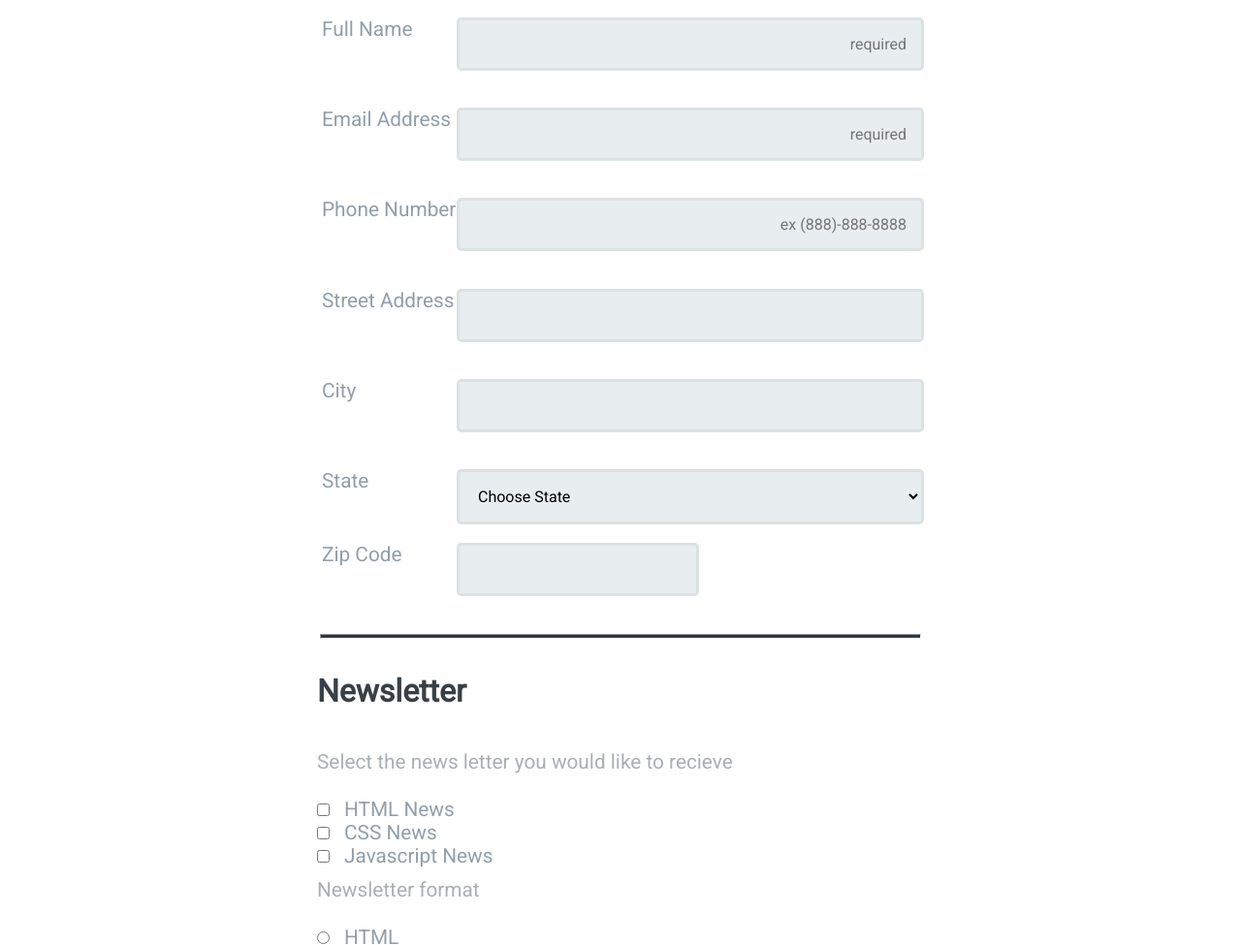
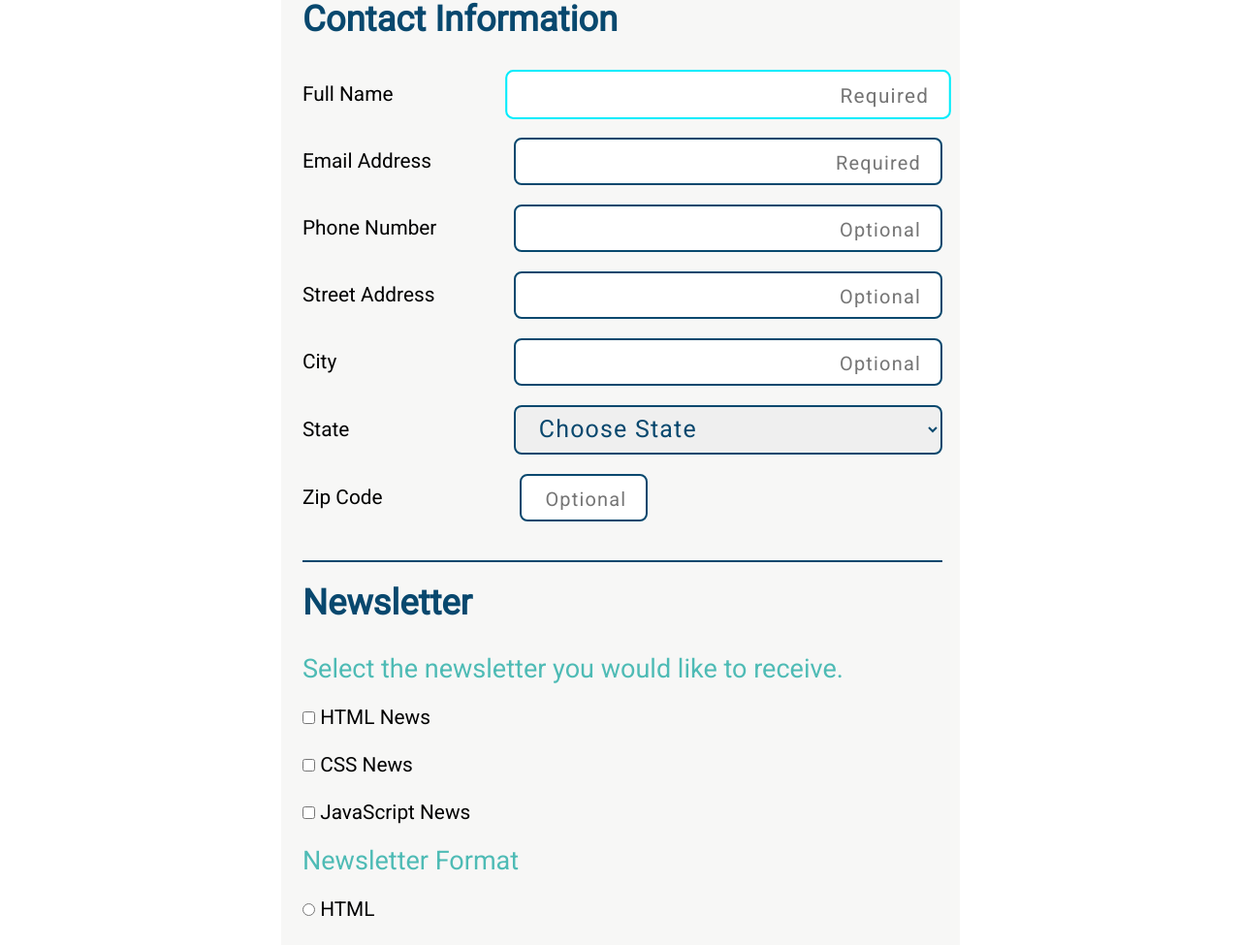
Before and after one commit to johannesviha/TTH-TD-P3, a plain HTML site: page index.html in a window 1280 px wide. Shown: the part 341-1316 px from the top of the page at 97% size. Drawn offline with Linux system fonts and the light colour scheme.

Commit message:
techdegree project 3
started from scratch with the right elements that needed work ;)

```diff
--- a/css/styles.css
+++ b/css/styles.css
@@ -1,250 +1,199 @@
-*, *:before, *:after {
-  -moz-box-sizing: border-box;
-  -webkit-box-sizing: border-box;
+* {
   box-sizing: border-box;
+  font-family: 'Roboto', sans-serif;
 }
 
-body {
-  font-family: 'Roboto', sans-serif;
-  color: #384047;
+html{
   padding: 0;
   margin: 0;
 }
 
-form {
-  max-width: 500px;
-  margin: 10px auto;
-  padding: 0;
-  background: white;
-  border-radius: 8px;
-  border: none;
-  padding-top: 0;
+body{
+  min-width: 100%;
+}
+
+/* flex */
+
+.container{
+  display: flex;
+  flex-direction: row;
+  justify-content: center;
+  color: white;
+  min-width: 100%;
+  background-color: #053857;
+}
+
+.form-container{
+  max-width: 700px;
   display: flex;
   flex-direction: column;
-  margin-top: 0;
+  flex-wrap: wrap;
+  margin: 40px auto;
+  padding: 0 20px;
+  background-color: rgb(247, 247, 246);
 }
 
-fieldset {
-  border-style: none;
+.form-item{
+  min-width: 100%;
 }
 
-form label {
-  color: rgb(146, 158, 170);
+.field-container{
+  max-width: 100%;
+  display: flex;
+  flex-direction: row;
+  flex-wrap: wrap;
+  padding: 12px 0px;
+  border: none;
   font-size: 1.3em;
+  margin-bottom: 20px;
 }
 
-legend {
-  margin-bottom: 0;
-}
-
-/*-------- Class styles ---------*/
-.form-h1 {
-  text-align: center;
-  height: 90px;
-  width: 100vw;
-  background-color: rgb(45, 57, 69);
-  color: white;
-  padding: 1em 0;
-  font-size: 1.5em;
-  margin: 0;
-  text-transform: uppercase;
-}
-
-h2 {
-  font-size: 2em;
-}
-
-.signUp-title {
-  text-align: center;
-  font-size: 2em;
-  letter-spacing: 1px;
+.field-item{
+  min-width: 100%;
+  margin-top: 10px;
   margin-bottom: 10px;
 }
 
-.signUp-info {
-  color: rgb(45, 57, 69);
-  font-size: 1.2em;
+/* form */
+
+form h1{
   text-align: center;
-  width: 95%;
-  margin: auto;
-  margin-bottom: 2em;
-  color: rgb(170, 175, 180);
-  font-size: 1.3em;
+  color: #08486e;
 }
 
-.hrTop-1 {
-  height: 8px;
-  background-color: rgb(45, 57, 69);
-  width: 95%;
-  margin-bottom: -4px;
+h1 + p {
+  text-align: center;
+  color: #555555;
+  font-size: 1.3em;
+  margin-top: 0px;
+  padding: 6px 40px 30px;
 }
 
-.hrTop-2 {
-  height: 3px;
-  background-color: rgb(45, 57, 69);
-  width: 95%;
+.border{
+  width: 100%;
+  height: 12px;
+  border-top: 6px solid #08486e;
+  border-bottom: 2px solid #08486e;
+  margin-bottom: 20px;
 }
 
-.contact-header {
-  padding-left: .2em;
+.bottom-border{
+  padding-bottom: 30px;
+  border-bottom: 2px solid #08486e;
 }
 
-.hrBottom {
-  height: 3px;
-  background-color: rgb(45, 57, 69);
-  width: 95%;
+legend{
+  font-size: 1.75em;
+  font-weight: bold;
+  color: #08486e;
 }
 
-.newLetter-heading {
-  padding-left: .2em;
+input, select{
+  font-size: 1.2em;
+  padding: 8px 20px;
+  margin: 8px 0;
+  color: #08486e;
+  border: 2px solid #08486e;
+  border-radius: 8px;
+  letter-spacing: 1.2px;
 }
 
-.label_textArea {
-  margin-top: 20px;
-  margin-bottom: 10px;
-  padding-right: 1em;
-  margin-left: -.5em;
-  color: rgb(45, 57, 69);
-  font-size: 1.2em;
-  width: 95%;
-  color: rgb(170, 175, 180);
+input::placeholder{
+  text-align: right;
+  font-size: .8em
 }
 
-button {
-  padding: 15px 39px 18px 15px;
-  color: #fff;
-  background-color: rgb(78, 187, 181);
-  font-size: 1.5em;
-  text-align: center;
-  border-radius: 5px;
-  width: 95%;
-  border: none;
-  font-weight: 600;
-  margin-top: 10px;
+fieldset:hover{
+  background-color: rgba(224, 244, 255, 0.5);
 }
 
-.copyright {
-  text-align: center;
-  color: rgb(170, 175, 180);
-  font-size: 1.3em;
-  font-style: italic;
+label:hover, label:focus{
+  font-size: 1.2em;
+  transition: font-size 1s;
+  cursor: pointer;
 }
 
-/* Form Fields -------------------- */
-.contact input,
-.contact textarea,
-#state {
-  font-size: 1em;
-  color: black;
-  font-weight: 300;
-  width: 95%;
-  border: none;
-  height: auto;
-  padding: 15px;
-  outline: 0;
-  margin-bottom: 1.2em;
-  border-radius: .3em;
-  border: 3px solid rgba(0, 0, 0, 0.05);
-  background-color: #e8eeef;
+input[type="text"]:hover, input[type="text"]:focus, input[type="email"]:hover, input[type="email"]:focus,
+input[type="tel"]:hover, input[type="tel"]:focus, select:hover, select:focus, textarea:hover, textarea:focus,
+input[type="checkbox"]:hover, input[type="checkbox"]:focus, input[type="radio"]:hover, input[type="radio"]:focus{
+  cursor: pointer;
+  border: 2px solid #04ecfb;
+  transform: scale(1.04, 1.04);
+  transition: transform 1s;
+  outline: none;
 }
 
-label {
-  display: block;
-  padding-left: 5px;
+#zip{
+  min-width: 50%;
+  max-width: 50%;
 }
 
-#zipcode {
-  width: 40%;
+form fieldset p:not(:first-child){
+  color: #4ebbb5;
+  font-size: 1.3em;
+  line-height: 1.15em;
 }
 
-.newsletter p,
-.newsletter_text {
-  color: rgb(45, 57, 69);
-  font-size: 1.2em;
-  width: 95%;
-  padding-top: .5em;
-  padding-bottom: .2em;
-  color: rgb(170, 175, 180);
-  font-size: 1.3em;
+textarea{
+  width: 100%;
+  height: 125px;
+  padding: 5px;
+  font-size: 1.4rem;
+  overflow-y: scroll;
+  line-height: 1.15em;
+  letter-spacing: 1.2px;
+  margin-top: 15px;
 }
 
-textarea {
-  width: 95%;
-  height: 150px;
-  -webkit-border-radius: 5px;
-  -moz-border-radius: 5px;
-  border-radius: 5px;
-  background: #f4f7f8;
+.btn{
+  padding: 20px 20px;
+  background-color: #4ebbb5;
+  border-radius: 8px;
+  border: none;
+  color: white;
+  font-size: 1.4em;
+  font-weight: 700;
+  text-transform: uppercase;
+  letter-spacing: 6px;
 }
 
-/*-------- Psuedo-classes ---------*/
-input:focus,
-textarea:focus {
-  border-color: rgb(45, 57, 69);
+.btn:hover{
+  cursor: pointer;
+  transform: scale(1.05, 1.05);
+  transition: transform 1s;
 }
 
-input:required:focus {
-  box-shadow: 4px 4px 20px rgba(200, 0, 0, 0.85);
+.btn:active{
+  transform: scale(.95, .95);
+  transition: transform 1s;
 }
 
-input[type="checkbox"]+label {
-  display: inline;
+footer{
+  width: inherit;
+  margin: 50px auto;
+  text-align: center;
+  font-size: 1.05em;
+  color: gray;
 }
 
-input[type="radio"]+label {
-  display: inline;
-}
 
-input[type="checkbox"],
-input[type="radio"] {
-  margin-right: 10px;
-}
-
-input[placeholder] {
-  text-align: right;
-}
-
-/* Media Queries -------------------- */
-@media(min-width: 768px) {
-  .form-h1 {
-    position: absolute;
-    width: 100%;
-    text-align: center;
+@media screen and (min-width: 768px) {
+  .field-item{
+    max-width: 34%;
+    min-width: 33%;
+    flex-grow: 1;
     align-self: center;
-    font-size: 2em;
   }
-
-  .signUp-title {
-    padding-top: 100px;
+  .triple{
+    flex-grow: 3;
+    min-width: 100%
   }
-
-  .newsletter_text {
-    margin-top: 0;
+  .double{
+    flex-grow: 2;
+    max-width: 100%
   }
-
-  form {
-    max-width: 650px;
-  }
-
-  input[type="text"]+label {
-    display: inline-block;
-  }
-
-  .form-box {
-    display: flex;
-  }
-
-  .form-box label {
-    flex-basis: 9rem;
-    flex-grow: 0;
-    flex-shrink: 0;
-  }
-
-  legend h1 {
-    margin-right: 20px;
-  }
-
-  .lowerForm {
-    text-align: left;
+  #zip{
+    min-width: 20%;
+    max-width: 20%;
   }
 }
--- a/index.html
+++ b/index.html
@@ -2,169 +2,145 @@
 <html lang="en">
 
 <head>
-  <meta charset="UTF-8">
-  <meta name="viewport" content="width=device-width, initial-scale=1.0">
-  <title>An Online Registration Form</title>
-  <link rel="stylesheet" href="css/styles.css">
-  <link rel="stylesheet" href="css/normalize.css">
-  <link rel="preconnect" href="https://fonts.googleapis.com">
-<link rel="preconnect" href="https://fonts.gstatic.com" crossorigin>
-<link href="https://fonts.googleapis.com/css2?family=Roboto&display=swap" rel="stylesheet">
+	<meta charset="utf-8">
+	<meta name="viewport" content="width=device-width, initial-scale=1.0">
+	<title>Sign Up Form</title>
+	<link rel="stylesheet" href="css/normalize.css">
+	<link rel="preconnect" href="https://fonts.googleapis.com">
+	<link rel="preconnect" href="https://fonts.gstatic.com" crossorigin>
+	<link href="https://fonts.googleapis.com/css2?family=Roboto&display=swap" rel="stylesheet">
+	<link rel="stylesheet" href="css/styles.css">
 </head>
 
 <body>
-  <div id="container">
-    <form>
-      <h1 class="form-h1">The Code Review</h1>
-      <div>
-        <h3 class="signUp-title">Signup for our newsletter</h3>
-        <p class="signUp-info">
-          Get the latest news on how your code is doing right your inbox
-        </p>
-        <hr class="hrTop-1">
-        <hr class="hrTop-2">
-      </div>
-      <fieldset class="contact">
-        <legend>
-          <h1 class="contact-header">Contact Information</h1>
-        </legend>
-        <div class="form-box">
-          <label for="name">Full Name</label><br>
-          <input type="text" id="name" name="user_name" placeholder="required" autocomplete="off" required>
-        </div>
-        <br>
+	<header class="container">
+		<h1>The Code Review</h1>
+	</header>
+	<form action="index.html" method="post" class="form-container" autocomplete="on">
 
-        <div class="form-box">
-          <label for="email">Email Address</label><br>
-          <input type="email" id="email" name="user_email" placeholder="required" autocomplete="off" required>
-        </div>
-        <br>
+		<h1 class="form-item">Signup for our newsletter</h1>
+		<p class="form-item">Get the latest news on how your code is doing right in your inbox</p>
 
-        <div class="form-box">
-          <label for="phone">Phone Number</label><br>
-          <input type="tel" id="phone" placeholder="ex (888)-888-8888" name="user_phone" autocomplete="off">
-        </div>
-        <br>
-        <div class="form-box">
-          <label for="address">Street Address</label><br>
-          <input type="text" id="address" name="user_address" autocomplete="off">
-        </div>
-        <br>
+		<div class="border"></div>
 
-        <div class="form-box">
-          <label for="city">City</label><br>
-          <input type="text" id="city" name="city" autocomplete="off">
-        </div>
-        <br>
+		<fieldset class="form-item  field-container bottom-border">
+			<legend class="field-item triple">Contact Information</legend>
 
-        <div class="form-box">
-          <label for="state">State</label><br>
-          <select id="state" name="user_state">
-            <option value="---">Choose State</option>
-            <option value="Alabama">Alabama</option>
-            <option value="Alaska">Alaska</option>
-            <option value="Arizona">Arizona</option>
-            <option value="Arkansas">Arkansas</option>
-            <option value="California">California</option>
-            <option value="Colorado">Colorado</option>
-            <option value="Connecticut">Connecticut</option>
-            <option value="Delaware">Delaware</option>
-            <option value="District of Columbia">District of Columbia</option>
-            <option value="Florida">Florida</option>
-            <option value="Georgia">Georgia</option>
-            <option value="Guam">Guam</option>
-            <option value="Hawaii">Hawaii</option>
-            <option value="Idaho">Idaho</option>
-            <option value="Illinois">Illinois</option>
-            <option value="Indiana">Indiana</option>
-            <option value="Iowa">Iowa</option>
-            <option value="Kansas">Kansas</option>
-            <option value="Kentucky">Kentucky</option>
-            <option value="Louisiana">Louisiana</option>
-            <option value="Maine">Maine</option>
-            <option value="Maryland">Maryland</option>
-            <option value="Massachusetts">Massachusetts</option>
-            <option value="Michigan">Michigan</option>
-            <option value="Minnesota">Minnesota</option>
-            <option value="Mississippi">Mississippi</option>
-            <option value="Missouri">Missouri</option>
-            <option value="Montana">Montana</option>
-            <option value="Nebraska">Nebraska</option>
-            <option value="Nevada">Nevada</option>
-            <option value="New Hampshire">New Hampshire</option>
-            <option value="New Jersey">New Jersey</option>
-            <option value="New Mexico">New Mexico</option>
-            <option value="New York">New York</option>
-            <option value="North Carolina">North Carolina</option>
-            <option value="North Dakota">North Dakota</option>
-            <option value="Northern Marianas Islands">Northern Marianas Islands</option>
-            <option value="Ohio">Ohio</option>
-            <option value="Oklahoma">Oklahoma</option>
-            <option value="Oregon">Oregon</option>
-            <option value="Pennsylvania">Pennsylvania</option>
-            <option value="Puerto Rico">Puerto Rico</option>
-            <option value="Rhode Island">Rhode Island</option>
-            <option value="South Carolina">South Carolina</option>
-            <option value="South Dakota">South Dakota</option>
-            <option value="Tennessee">Tennessee</option>
-            <option value="Texas">Texas</option>
-            <option value="Utah">Utah</option>
-            <option value="Vermont">Vermont</option>
-            <option value="Virginia">Virginia</option>
-            <option value="Virgin Islands">Virgin Islands</option>
-            <option value="Washington">Washington</option>
-            <option value="West Virginia">West Virginia</option>
-            <option value="Wisconsin">Wisconsin</option>
-            <option value="Wyoming">Wyoming</option>
-          </select>
-          <br>
-        </div>
+			<label for="name" class="field-item">Full Name</label>
+			<input type="text" id="name" name="user-name" class="field-item double" placeholder="Required" required autofocus>
 
-        <div class="form-box">
-          <label for="zipcode">Zip Code</label><br>
-          <input type="text" id="zipcode" name="user_zipcode">
-        </div>
-      </fieldset>
-      <hr class="hrBottom">
+			<label for="mail" class="field-item">Email Address</label>
+			<input class="field-item double" type="email" id="mail" name="user-email" placeholder="Required" required>
 
-      <div class="lowerForm">
-        <fieldset class="newsletter">
+			<label for="tel" class="field-item">Phone Number</label>
+			<input class="field-item double" type="tel" id="tel" name="user-phone" placeholder="Optional">
 
-          <legend>
-            <h2>Newsletter</h2>
-          </legend>
+			<label for="street" class="field-item">Street Address</label>
+			<input class="field-item double" type="text" id="street" name="user-street" placeholder="Optional">
 
+			<label for="city" class="field-item">City</label>
+			<input class="field-item double" type="text" id="city" name="user-city" placeholder="Optional">
 
-          <p class="newsletter_text">Select the news letter you would like to recieve</p>
+			<label for="state" class="field-item">State</label>
+			<select class="field-item  double" id="state" name="user-state">
+				<option value="">Choose State</option>
+				<option value="AL">Alabama</option>
+				<option value="AK">Alaska</option>
+				<option value="AZ">Arizona</option>
+				<option value="AR">Arkansas</option>
+				<option value="CA">California</option>
+				<option value="CO">Colorado</option>
+				<option value="CT">Connecticut</option>
+				<option value="DE">Delaware</option>
+				<option value="DC">District Of Columbia</option>
+				<option value="FL">Florida</option>
+				<option value="GA">Georgia</option>
+				<option value="HI">Hawaii</option>
+				<option value="ID">Idaho</option>
+				<option value="IL">Illinois</option>
+				<option value="IN">Indiana</option>
+				<option value="IA">Iowa</option>
+				<option value="KS">Kansas</option>
+				<option value="KY">Kentucky</option>
+				<option value="LA">Louisiana</option>
+				<option value="ME">Maine</option>
+				<option value="MD">Maryland</option>
+				<option value="MA">Massachusetts</option>
+				<option value="MI">Michigan</option>
+				<option value="MN">Minnesota</option>
+				<option value="MS">Mississippi</option>
+				<option value="MO">Missouri</option>
+				<option value="MT">Montana</option>
+				<option value="NE">Nebraska</option>
+				<option value="NV">Nevada</option>
+				<option value="NH">New Hampshire</option>
+				<option value="NJ">New Jersey</option>
+				<option value="NM">New Mexico</option>
+				<option value="NY">New York</option>
+				<option value="NC">North Carolina</option>
+				<option value="ND">North Dakota</option>
+				<option value="OH">Ohio</option>
+				<option value="OK">Oklahoma</option>
+				<option value="OR">Oregon</option>
+				<option value="PA">Pennsylvania</option>
+				<option value="RI">Rhode Island</option>
+				<option value="SC">South Carolina</option>
+				<option value="SD">South Dakota</option>
+				<option value="TN">Tennessee</option>
+				<option value="TX">Texas</option>
+				<option value="UT">Utah</option>
+				<option value="VT">Vermont</option>
+				<option value="VA">Virginia</option>
+				<option value="WA">Washington</option>
+				<option value="WV">West Virginia</option>
+				<option value="WI">Wisconsin</option>
+				<option value="WY">Wyoming</option>
+			</select>
 
-          <input type="checkbox" id="html-news" value="html_newsletter" name="newsletter_selection"><label for="html-news">HTML News</label><br>
-          <input type="checkbox" id="css-news" value="css_newsletter" name="newsletter_selection"><label for="css-news">CSS News</label><br>
-          <input type="checkbox" id="js_news" value="js_newsletter" name="news_selection"><label for="js_news">Javascript News</label>
+			<label for="zip" class="field-item">Zip Code</label>
+			<input class="field-item double" type="text" id="zip" name="user-zip" placeholder="Optional">
 
+		</fieldset>
 
-          <p class="newsletter_text">Newsletter format</p>
+		<fieldset class="form-item field-container">
+			<legend class="field-item triple">Newsletter</legend>
+			<p class="field-item triple">Select the newsletter you would like to receive.</p>
+			<div class="field-item triple">
+				<input type="checkbox" id="html" name="user-newsletter" value="HTML">
+				<label for="html">HTML News</label><br>
+			</div>
+			<div class="field-item triple">
+				<input type="checkbox" id="css" name="user-newsletter" value="CSS">
+				<label for="css">CSS News</label><br>
+			</div>
+			<div class="field-item triple">
+				<input type="checkbox" id="javascript" name="user-newsletter" value="javascript">
+				<label for="javascript">JavaScript News</label>
+			</div>
 
+			<p class="field-item triple">Newsletter Format</p>
 
-          <input type="radio" id="html_format" value="formated_html" name="radio"><label for="html_format">HTML</label><br>
-          <input type="radio" id="plain_format" value="formated_plainText" name="radio"><label for="plain_format">Plain text</label>
+			<div class="field-item triple">
+				<input type="radio" id="format-html" name="newsletter-format" value="HTML">
+				<label for="format-html">HTML</label><br>
+			</div>
+			<div class="field-item triple">
+				<input type="radio" id="plain-text" name="newsletter-format" value="plain text">
+				<label for="plain-text">Plain Text</label><br>
+			</div>
 
-          <label class="label_textArea" for="comments">Other topics you'd like to hear about</label>
+			<div class="field-item triple">
+				<label for="topic">Other topics you'd like to hear about</label><br>
+				<textarea id="topic" name="user_topics"></textarea>
+			</div>
+		</fieldset>
 
-          <textarea id="comments" name="comments">
+		<button type="submit" class="form-item btn">Sign Up</button>
 
-                    </textarea><br>
-
-          <button type="submit">
-            Sign Up
-          </button>
-          <p class="copyright">
-            Copyright The Code Review
-          </p>
-
-        </fieldset>
-      </div>
-    </form>
-  </div>
+	</form>
+	<footer>
+		<p>Copyright the Code Review</p>
+	</footer>
 </body>
 
 </html>
```
